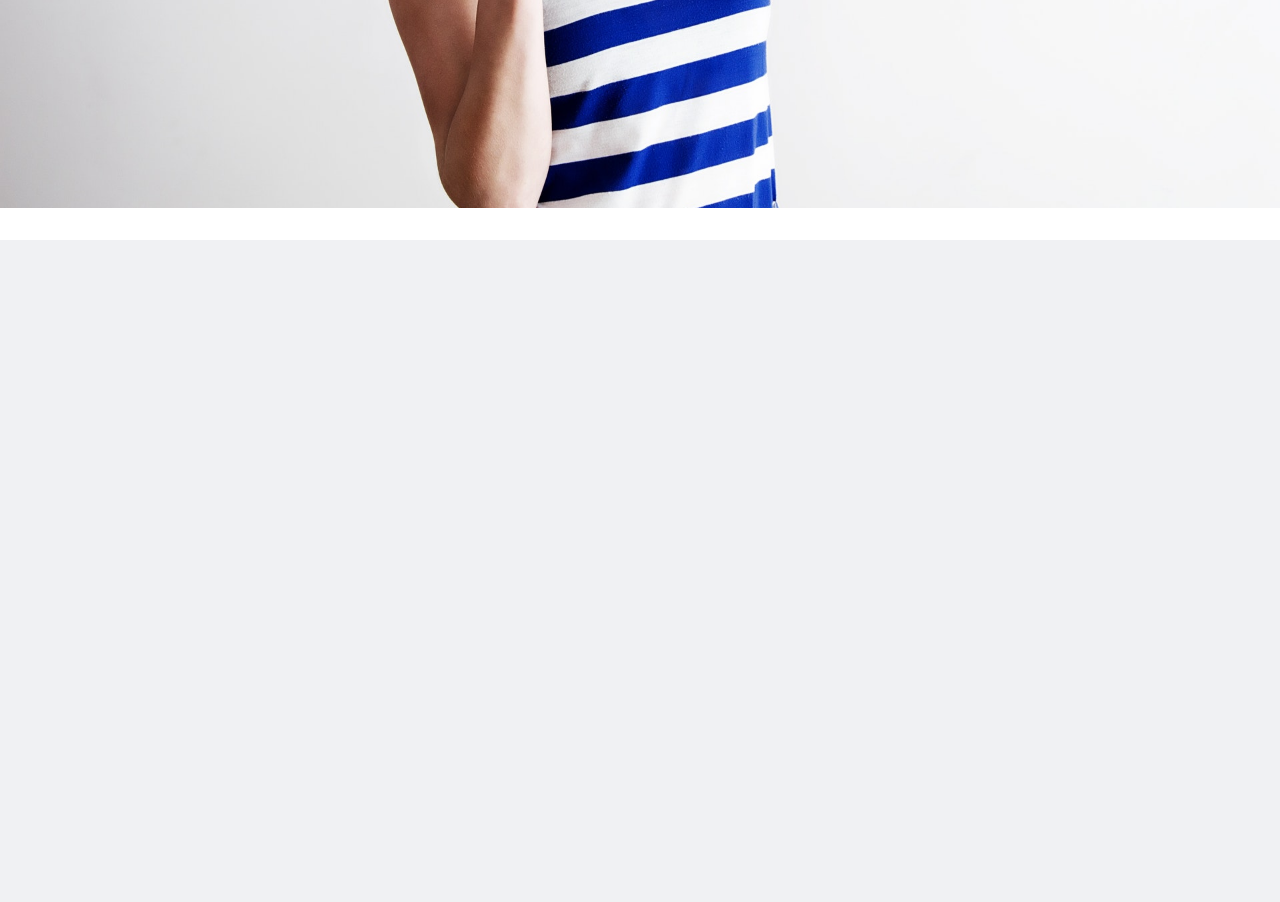
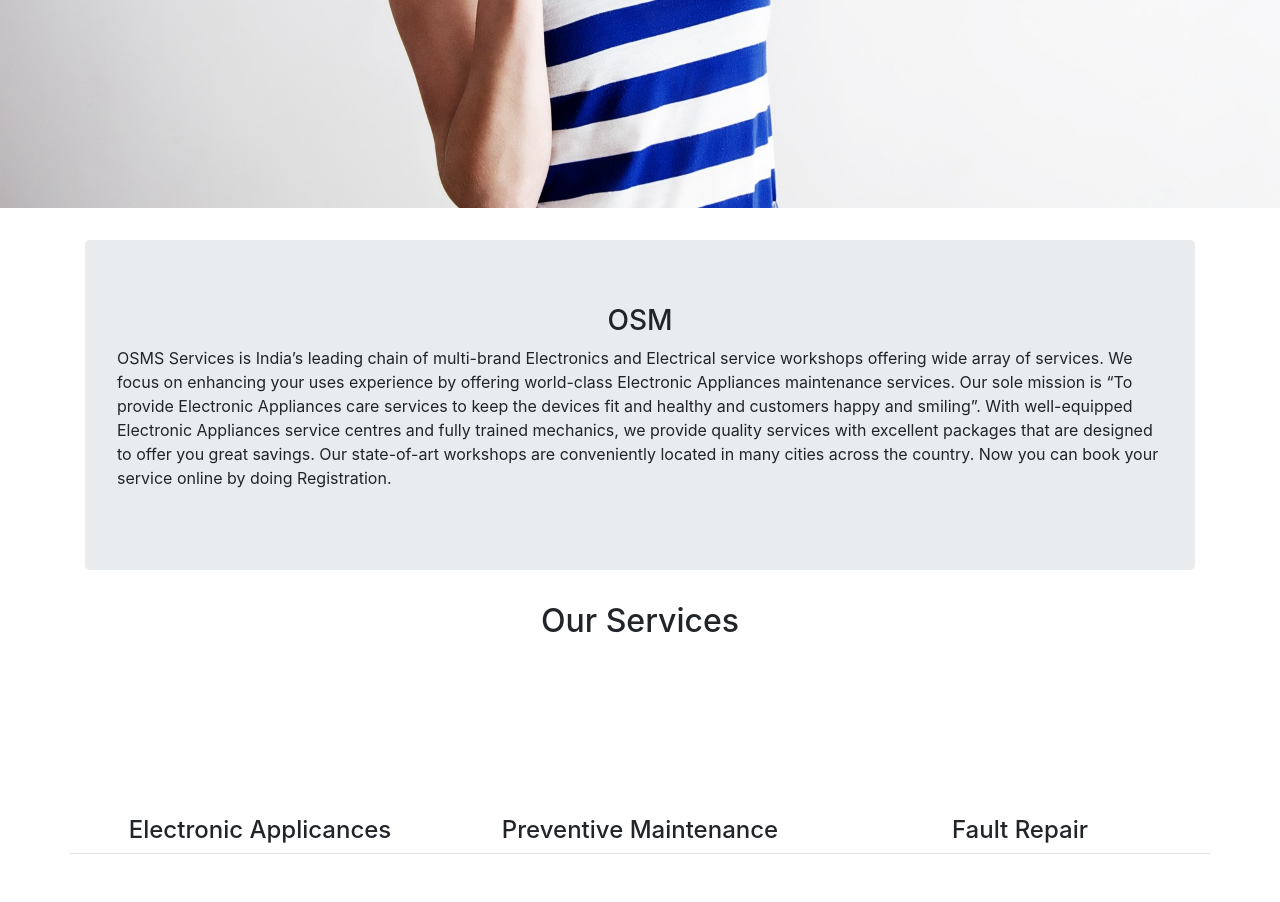
Before and after one commit to alexangria1992/OMS-App, a PHP site: page / in a window 1280 px wide. Shown: the part 586-1488 px from the top of the page. Before the commit the page ends 826 px from the top, so only its background shows below. Run offline with PHP 8.4, Linux system fonts and the light colour scheme; some libraries are stand-ins or nearby versions; some web fonts are replaced.

Commit message:
added paragraph and our services div

```diff
--- a/index.php
+++ b/index.php
@@ -50,6 +50,51 @@
     </header>
 
 
+    <div class="container">
+        <div class="jumbotron">
+            <h3 class="text-center">OSM</h3>
+            <p>
+            OSMS Services is India’s leading chain of multi-brand Electronics and Electrical service
+            workshops offering
+            wide array of services. We focus on enhancing your uses experience by offering world-class
+            Electronic
+            Appliances maintenance services. Our sole mission is “To provide Electronic Appliances care
+            services to
+            keep the devices fit and healthy and customers happy and smiling”.
+
+            With well-equipped Electronic Appliances service centres and fully trained mechanics, we
+            provide quality
+            services with excellent packages that are designed to offer you great savings.
+
+            Our state-of-art workshops are conveniently located in many cities across the country. Now you
+            can book
+            your service online by doing Registration.
+            </p>
+        </div>
+    </div>
+
+    <div class="container text-center border-bottom">
+        <h2>Our Services</h2>
+        <div class="row mt-4">
+            <div class="col-sm-4">
+                <a href="#"><i class="fas fa-tv fa-8x text-success"></i></a>
+                <h4 class="mt-4">Electronic Applicances</h4>
+            </div>
+            <div class="col-sm-4">
+                <a href="#"><i class="fas fa-sliders-h fa-8x text-primary"></i></a>
+                <h4 class="mt-4">Preventive Maintenance</h4>
+            </div>
+            <div class="col-sm-4">
+                <a href="#"><i class="fas fa-cogs fa-8x text-info"></i></a>
+                <h4 class="mt-4">Fault Repair</h4>
+            </div>
+        </div>
+    </div>
+
+    <div class="container pt-5">
+
+    </div>
+
     <script src="js/jquery.min.js"></script>
     <script src="js/popper.min.js"></script>
     <script src="js/bootstrap.min.js"></script>
```
Also changed, not shown: CSS/custom.css (line endings or trailing spaces).
